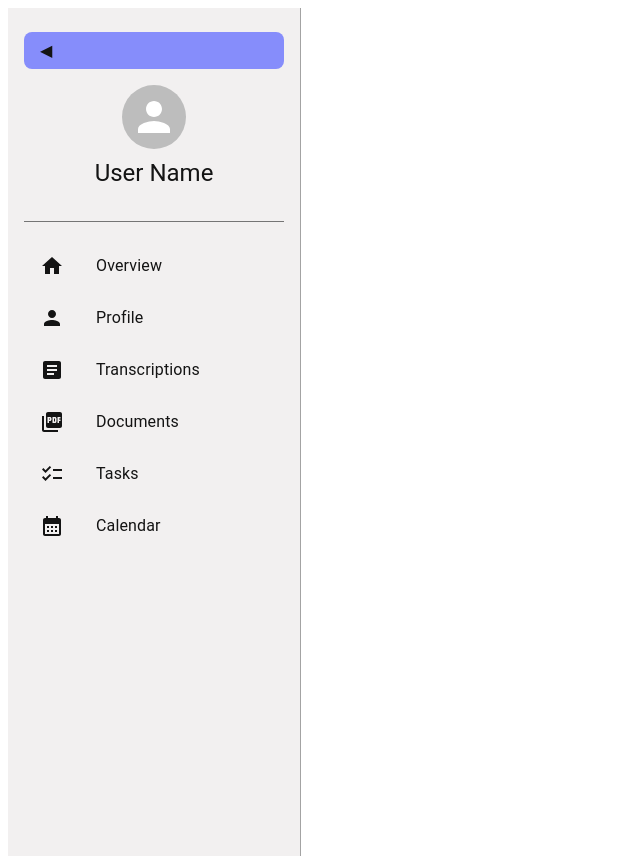
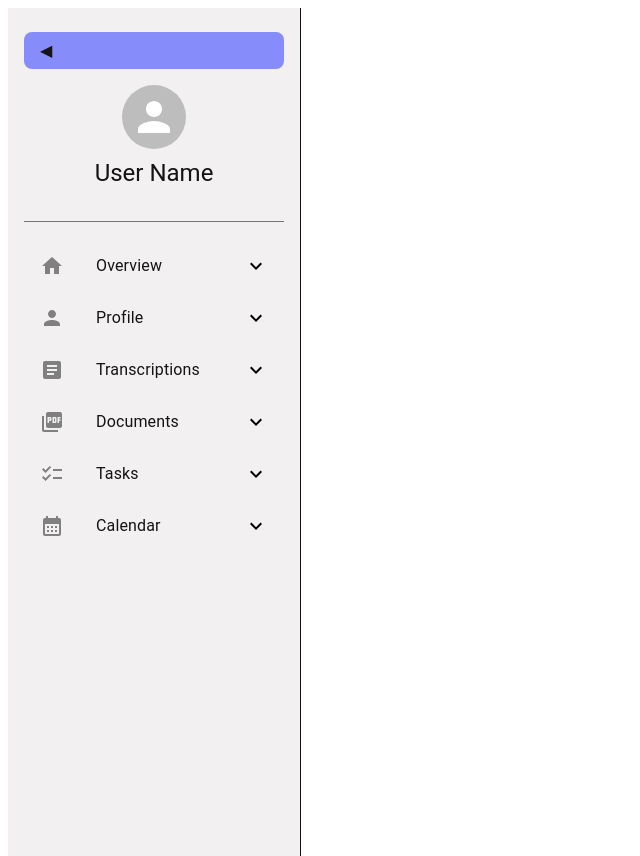
Before and after one commit to itsmilado/myMental, a React (Create React App) app in the folder client/: page / in a window 1280 px wide. Shown: the whole page, without its empty margins (0-640 px from the left). Built offline with nearby package versions, Linux system fonts and the light colour scheme.

Commit message:
feat: Add sub-menus and icons to items in Sidebar

```diff
--- a/client/src/components/global/SideBar.tsx
+++ b/client/src/components/global/SideBar.tsx
@@ -1,4 +1,4 @@
-import { useState } from "react";
+import { useState, useEffect } from "react";
 import {
     Box,
     Typography,
@@ -9,8 +9,8 @@ import {
     ListItemIcon,
     ListItemText,
     Divider,
+    Collapse,
 } from "@mui/material";
-
 import {
     Home as HomeIcon,
     Person as PersonIcon,
@@ -18,11 +18,25 @@ import {
     PictureAsPdf as PdfIcon,
     Checklist as ChecklistIcon,
     CalendarMonth as CalendarIcon,
+    ExpandLess,
+    ExpandMore,
+    BarChart as BarChartIcon,
+    Assessment as AssessmentIcon,
+    Settings as SettingsIcon,
+    Edit as EditIcon,
+    Lock as LockIcon,
+    Notifications as NotificationsIcon,
+    Upload as UploadIcon,
+    History as HistoryIcon,
+    Share as ShareIcon,
+    Task as TaskIcon,
+    Event as EventIcon,
+    Alarm as AlarmIcon,
+    HolidayVillage as HolidayVillageIcon,
 } from "@mui/icons-material";
-
 import { tokens } from "../../theme";
 import { useLocation, useNavigate } from "react-router-dom";
-import { SidebarItem } from "../../types";
+import { SidebarItemProps, SubMenuItemProps } from "../../types";
 
 const Sidebar = () => {
     const theme = useTheme();
@@ -31,17 +45,140 @@ const Sidebar = () => {
     const location = useLocation();
     const [isCollapsed, setIsCollapsed] = useState(false);
 
-    const menuItems: SidebarItem[] = [
-        { text: "Overview", icon: <HomeIcon />, path: "/dashboard" },
-        { text: "Profile", icon: <PersonIcon />, path: "/profile" },
+    // Menu items with submenus and icons
+    const menuItems: SidebarItemProps[] = [
+        {
+            text: "Overview",
+            icon: <HomeIcon />,
+            path: "/dashboard",
+            subMenu: [
+                {
+                    text: "Analytics",
+                    path: "/dashboard/analytics",
+                    icon: <BarChartIcon />,
+                },
+                {
+                    text: "Reports",
+                    path: "/dashboard/reports",
+                    icon: <AssessmentIcon />,
+                },
+                {
+                    text: "Settings",
+                    path: "/dashboard/settings",
+                    icon: <SettingsIcon />,
+                },
+            ],
+        },
+        {
+            text: "Profile",
+            icon: <PersonIcon />,
+            path: "/profile",
+            subMenu: [
+                {
+                    text: "Edit Profile",
+                    path: "/profile/edit",
+                    icon: <EditIcon />,
+                },
+                {
+                    text: "Privacy",
+                    path: "/profile/privacy",
+                    icon: <LockIcon />,
+                },
+                {
+                    text: "Notifications",
+                    path: "/profile/notifications",
+                    icon: <NotificationsIcon />,
+                },
+            ],
+        },
         {
             text: "Transcriptions",
             icon: <ArticleIcon />,
             path: "/transcriptions",
+            subMenu: [
+                {
+                    text: "Upload",
+                    path: "/transcriptions/upload",
+                    icon: <UploadIcon />,
                 },
-        { text: "Documents", icon: <PdfIcon />, path: "/documents" },
-        { text: "Tasks", icon: <ChecklistIcon />, path: "/tasks" },
-        { text: "Calendar", icon: <CalendarIcon />, path: "/calendar" },
+                {
+                    text: "History",
+                    path: "/transcriptions/history",
+                    icon: <HistoryIcon />,
+                },
+                {
+                    text: "Settings",
+                    path: "/transcriptions/settings",
+                    icon: <SettingsIcon />,
+                },
+            ],
+        },
+        {
+            text: "Documents",
+            icon: <PdfIcon />,
+            path: "/documents",
+            subMenu: [
+                {
+                    text: "Upload",
+                    path: "/documents/upload",
+                    icon: <UploadIcon />,
+                },
+                {
+                    text: "Shared",
+                    path: "/documents/shared",
+                    icon: <ShareIcon />,
+                },
+                {
+                    text: "Archived",
+                    path: "/documents/archived",
+                    icon: <HistoryIcon />,
+                },
+            ],
+        },
+        {
+            text: "Tasks",
+            icon: <ChecklistIcon />,
+            path: "/tasks",
+            subMenu: [
+                {
+                    text: "My Tasks",
+                    path: "/tasks/my-tasks",
+                    icon: <TaskIcon />,
+                },
+                {
+                    text: "Team Tasks",
+                    path: "/tasks/team-tasks",
+                    icon: <TaskIcon />,
+                },
+                {
+                    text: "Completed",
+                    path: "/tasks/completed",
+                    icon: <TaskIcon />,
+                },
+            ],
+        },
+        {
+            text: "Calendar",
+            icon: <CalendarIcon />,
+            path: "/calendar",
+            subMenu: [
+                {
+                    text: "Events",
+                    path: "/calendar/events",
+                    icon: <EventIcon />,
+                },
+                {
+                    text: "Reminders",
+                    path: "/calendar/reminders",
+                    icon: <AlarmIcon />,
+                },
+                {
+                    text: "Holidays",
+                    path: "/calendar/holidays",
+                    icon: <HolidayVillageIcon />,
+                },
+            ],
+        },
     ];
 
     return (
@@ -51,7 +188,7 @@ const Sidebar = () => {
             display="flex"
             flexDirection="column"
             bgcolor={colors.primary[400]}
-            sx={{ borderRight: `1px solid ${colors.grey[700]}`, px: 2, py: 3 }}
+            sx={{ borderRight: `1px solid ${colors.grey[100]}`, px: 2, py: 3 }}
         >
             {/* Collapse Button */}
             <Box display="flex" justifyContent="flex-end" mb={2}>
@@ -91,24 +228,57 @@ const Sidebar = () => {
             {/* Menu */}
             <List disablePadding>
                 {menuItems.map((item) => (
+                    <SidebarItemComponent
+                        key={item.text}
+                        item={item}
+                        isCollapsed={isCollapsed}
+                        navigate={navigate}
+                        location={location}
+                    />
+                ))}
+            </List>
+        </Box>
+    );
+};
+
+const SidebarItemComponent = ({
+    item,
+    isCollapsed,
+    navigate,
+    location,
+}: {
+    item: SidebarItemProps;
+    isCollapsed: boolean;
+    navigate: (path: string) => void;
+    location: { pathname: string };
+}) => {
+    const [expandSubMenu, setExpandSubMenu] = useState(false);
+    const theme = useTheme();
+    const colors = tokens(theme.palette.mode);
+
+    return (
+        <>
             <ListItemButton
-                        key={item.text}
-                        onClick={() => navigate(item.path)}
+                onClick={() => {
+                    if (item.subMenu) {
+                        setExpandSubMenu(!expandSubMenu);
+                    } else {
+                        navigate(item.path);
+                    }
+                }}
                 sx={{
                     my: 0.5,
                     borderRadius: "8px",
                     backgroundColor:
                         location.pathname === item.path
-                                    ? colors.blueAccent[600]
+                            ? "rgba(0, 0, 0, 0.1)"
                             : "transparent",
                     "&:hover": {
-                                backgroundColor: colors.blueAccent[700],
+                        backgroundColor: "rgba(0, 0, 0, 0.2)",
                     },
                 }}
             >
-                        <ListItemIcon sx={{ color: colors.grey[100] }}>
-                            {item.icon}
-                        </ListItemIcon>
+                <ListItemIcon sx={{ color: "gray" }}>{item.icon}</ListItemIcon>
                 {!isCollapsed && (
                     <ListItemText
                         primary={
@@ -125,10 +295,40 @@ const Sidebar = () => {
                         }
                     />
                 )}
+                {item.subMenu &&
+                    !isCollapsed &&
+                    (expandSubMenu ? <ExpandLess /> : <ExpandMore />)}
+            </ListItemButton>
+            {item.subMenu && (
+                <Collapse in={expandSubMenu} timeout="auto" unmountOnExit>
+                    <List component="div" disablePadding>
+                        {item.subMenu.map((subItem) => (
+                            <ListItemButton
+                                key={subItem.text}
+                                onClick={() => navigate(subItem.path)}
+                                sx={{
+                                    pl: 4,
+                                    "&:hover": {
+                                        backgroundColor: "rgba(0, 0, 0, 0.1)",
+                                    },
+                                }}
+                            >
+                                <ListItemIcon sx={{ color: "gray" }}>
+                                    {subItem.icon}
+                                </ListItemIcon>
+                                <ListItemText
+                                    primary={
+                                        <Typography color={colors.grey[100]}>
+                                            {subItem.text}
+                                        </Typography>
+                                    }
+                                />
                             </ListItemButton>
                         ))}
                     </List>
-        </Box>
+                </Collapse>
+            )}
+        </>
     );
 };
 
```
Also changed, not shown: client/src/types.ts (+20 -7 lines). Lines whose indentation alone changed are shown as unchanged.
